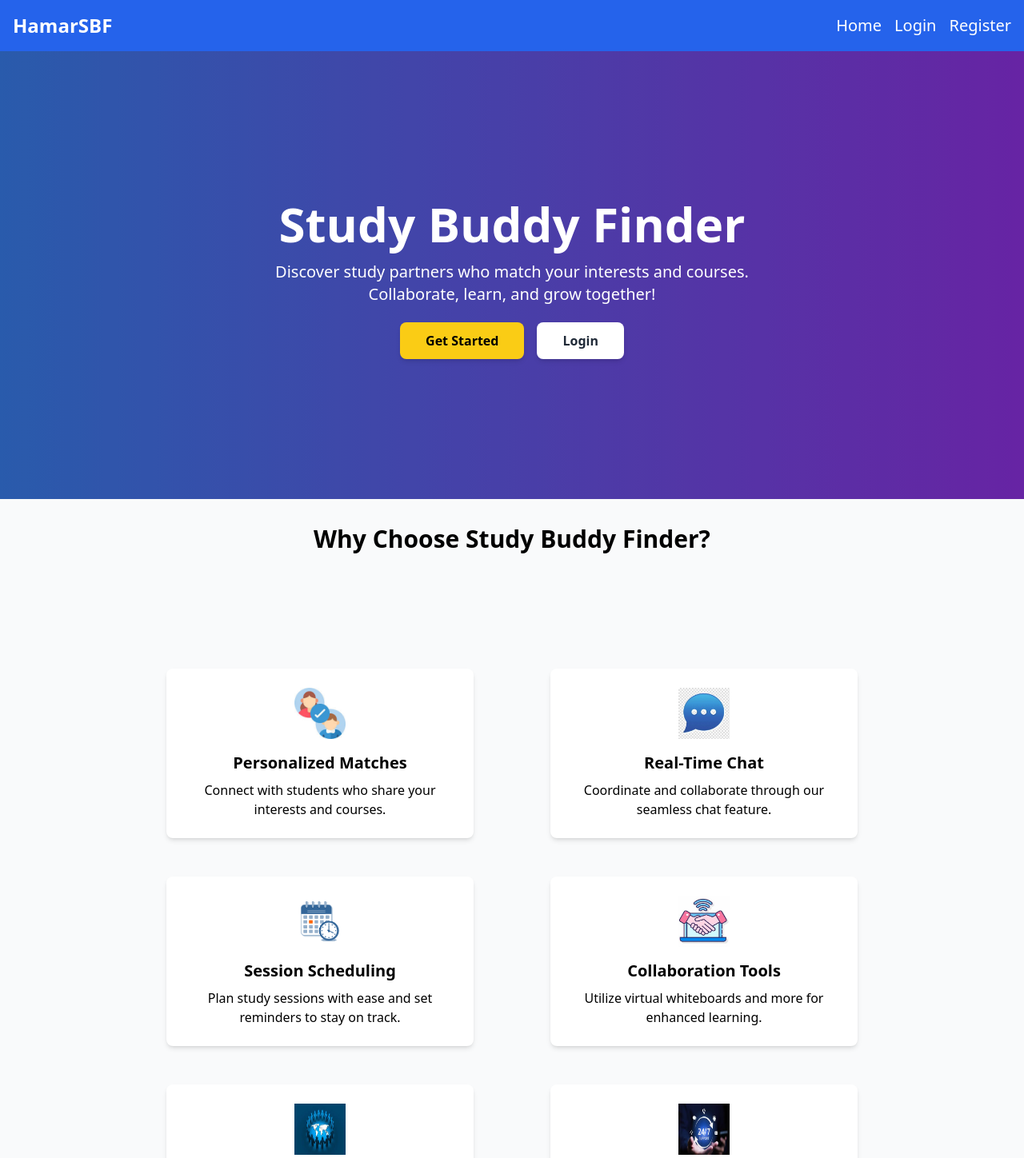
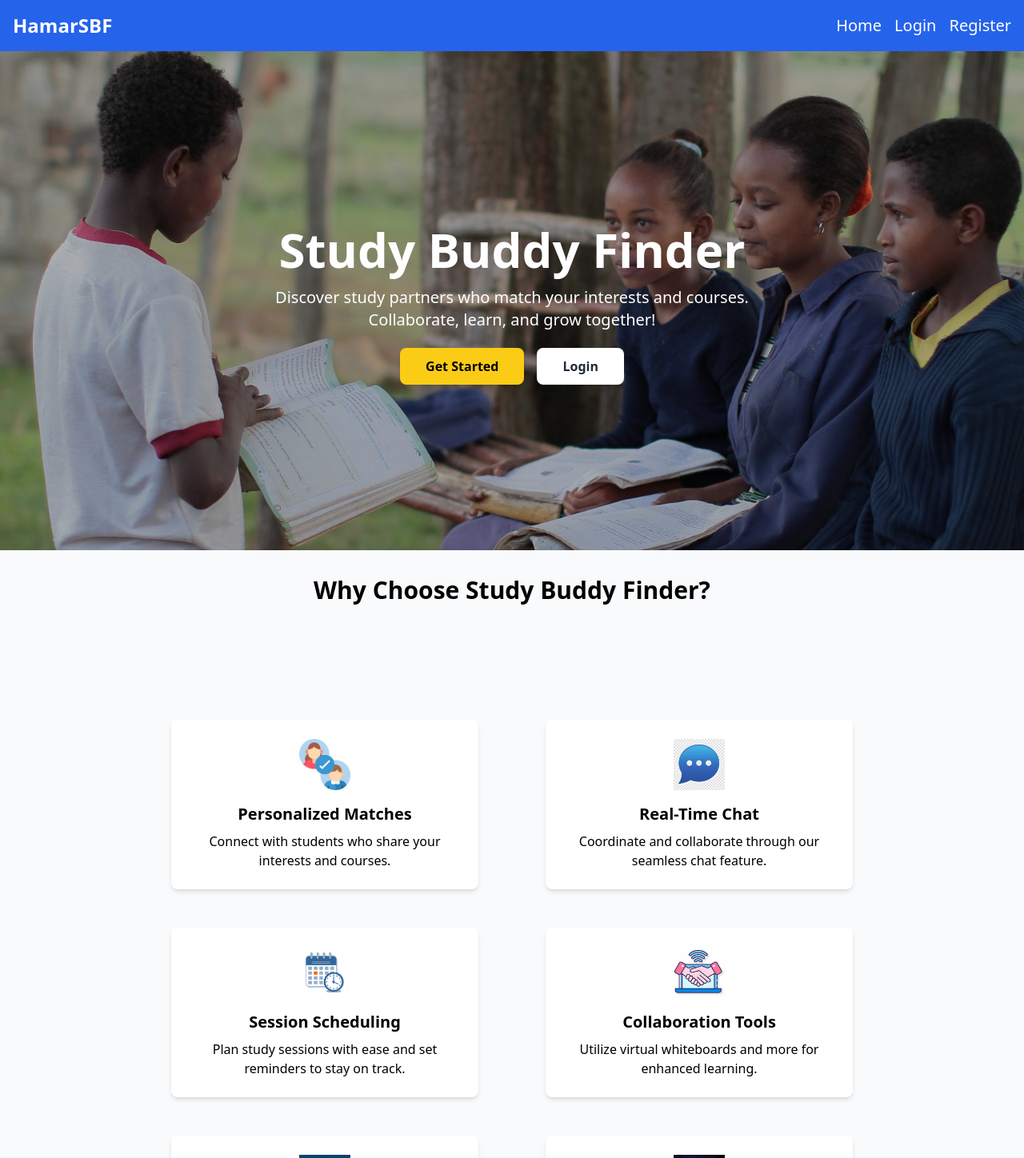
Before and after one commit to Hailemeskel-Getaneh/Study-Buddy-Finder, a React (Vite) app in the folder Frontend/: page / in a window 1280 px wide. Shown: the top 1448 px of the page at 80% size. Built offline with nearby package versions, Linux system fonts and the light colour scheme.

Commit message:
home page updated with backround image og the hero section

```diff
--- a/Frontend/src/pages/home.jsx
+++ b/Frontend/src/pages/home.jsx
@@ -8,6 +8,7 @@ import Scheduleicon from '../assets/images/schedule-Icon.png';
 import Collaboration from '../assets/images/collaboration.png';
 import GlobalCommunity from '../assets/images/global-community.png';
 import Support from '../assets/images/support.png';
+import BgImage from '../assets/images/bg10.png';
 
 import '../../src/index.css';
 
@@ -16,8 +17,13 @@ const Home = () => {
     <>
       <Header />
       <div className="flex flex-col min-h-screen">
-        {/* Hero Section */}
-        <div className="relative bg-gradient-to-r from-blue-500 to-purple-600 text-white">
+      <div
+  className="relative bg-cover bg-center p-8 text-white"
+  style={{
+    backgroundImage: `url(${BgImage})`,
+  }}
+
+>
   <div className="absolute inset-0 bg-black opacity-30"></div>
   <div className="relative z-10 flex flex-col justify-center items-center h-[70vh] text-center px-4">
     <h1 className="text-4xl sm:text-6xl font-extrabold mb-4">
@@ -44,11 +50,12 @@ const Home = () => {
   </div>
 </div>
 
+
         <main className="flex-grow p-8 bg-gray-50">
   <h2 className="text-3xl font-bold text-center mb-12">
     Why Choose Study Buddy Finder?
   </h2>
-  <div className="grid m-36 grid-cols-1 sm:grid-cols-2 gap-x-8 gap-y-12 justify-items-center">
+  <div className="grid m-36 grid-cols-1 sm:grid-cols-2 gap-x-2 gap-y-12 justify-items-center">
     {/* Feature Cards */}
     {[
       {
```
Lines whose indentation alone changed are shown as unchanged.
